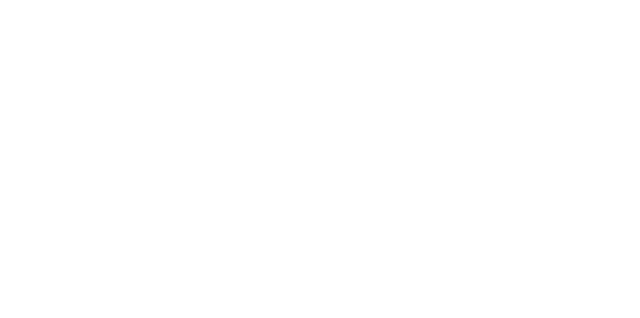
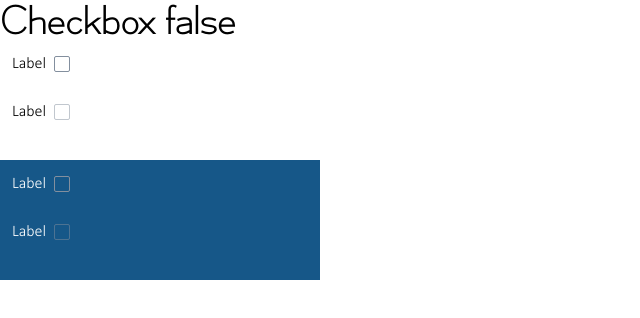
Before and after one commit to MA-DW/market-vue, a Nuxt app: page /checkbox in a window 1280 px wide. Before the commit this address had no page. Shown: the top 318 px of the page, without its empty margins (0-640 px from the left). Built offline with nearby package versions, Linux system fonts and the light colour scheme.

Commit message:
componente check

```diff
--- /dev/null
+++ b/components/uikit/Checkbox.vue
@@ -0,0 +1,37 @@
+<script setup lang="ts">
+import { defineProps, defineEmits } from 'vue';
+
+interface Props {
+  modelValue: boolean;
+  disabled?: boolean;
+  name?: string;
+  type?: 'light' | 'dark'
+}
+
+const props = defineProps<Props>();
+const emit = defineEmits<{
+  (e: 'update:modelValue', value: boolean): void
+}>();
+const bg = computed(() => props.type || 'light')
+</script>
+<template>
+  <label class="flex items-center space-x-2 cursor-pointer" :class="{ '!cursor-not-allowed': props.disabled }">
+    <span :class="bg === 'light' ? 'text-black' : 'text-white'"><slot></slot></span>
+    <input
+      type="checkbox"
+      :checked="props.modelValue"
+      :disabled="props.disabled"
+      @change="emit('update:modelValue', ($event!.target as HTMLInputElement).checked)"
+      class="peer hidden"
+      :name="name"
+    />
+    <div
+      class="w-4 h-4 border border-[#838F9E] rounded-sm flex items-center justify-center peer-checked:bg-[#00AEEF] peer-checked:border-[#00AEEF]"
+      :class="{ 'opacity-50': props.disabled }"
+    >
+      <svg v-if="props.modelValue" class="w-4 h-4 text-white" fill="none" stroke="currentColor" stroke-width="3" viewBox="0 0 24 24" xmlns="http://www.w3.org/2000/svg">
+        <path stroke-linecap="round" stroke-linejoin="round" d="M5 13l4 4L19 7"></path>
+      </svg>
+    </div>
+  </label>
+</template>
--- a/components/uikit/Search.vue
+++ b/components/uikit/Search.vue
@@ -15,7 +15,7 @@
   return [
     'w-full pl-10 pr-4 py-2 rounded text-gray-700 focus:outline-none border',
     props.disabled
-      ? 'bg-[#F3F4F6] text-[#67707A] cursor-not-allowed opacity-30'
+      ? 'bg-[#F3F4F6] text-[#67707A] cursor-not-allowed'
       : hasError.value
       ? 'border-[#C91038]'
       : 'border-[rgb(131 142 158 / .4)] focus:border-[#00AEEF] focus:border-[1.5px] focus:shadow-[inset_2px_2px_4px_0_rgb(0_0_0_/_0.25)]',
@@ -25,7 +25,7 @@
 
 <template>
   <div class="relative w-full h-10">
-    <span class="absolute left-3 top-1/2 transform -translate-y-1/2 text-gray-500">
+    <span class="absolute left-3 top-1/2 transform -translate-y-1/2 text-gray-500" :class="{'opacity-50': props.disabled}">
       <UikitIcon name="search"></UikitIcon>
     </span>
     <input
--- /dev/null
+++ b/pages/checkbox.vue
@@ -0,0 +1,19 @@
+<script setup lang="ts">
+const checked = ref(false)
+</script>
+<template>
+  <h1>Checkbox {{ checked}}</h1>
+  <div class="w-3/12 p-3">
+    <UikitCheckbox v-model="checked">Label</UikitCheckbox>
+    <br>
+    <UikitCheckbox v-model="checked" disabled>Label</UikitCheckbox>
+    <br>
+  </div>
+
+  <div class="w-3/12 p-3 bg-primary">
+    <UikitCheckbox v-model="checked" type="dark">Label</UikitCheckbox>
+    <br>
+    <UikitCheckbox v-model="checked" type="dark" disabled>Label</UikitCheckbox>
+    <br>
+  </div>
+</template>
--- a/pages/search.vue
+++ b/pages/search.vue
@@ -19,4 +19,19 @@
     <br>
     <span>{{ searchQuery }}</span>
   </div>
+
+  <div class="w-3/12 p-3 bg-primary">
+    <UikitSearch v-model="searchQuery" :disabled="isDisabled" placeholder="Search" />
+
+    <br>
+
+    <UikitSearch v-model="searchQuery" :disabled="true" placeholder="Search" />
+
+    <br>
+
+    <UikitSearch v-model="searchQuery" error="text error" placeholder="Search" />
+
+    <br>
+    <span>{{ searchQuery }}</span>
+  </div>
 </template>
```
